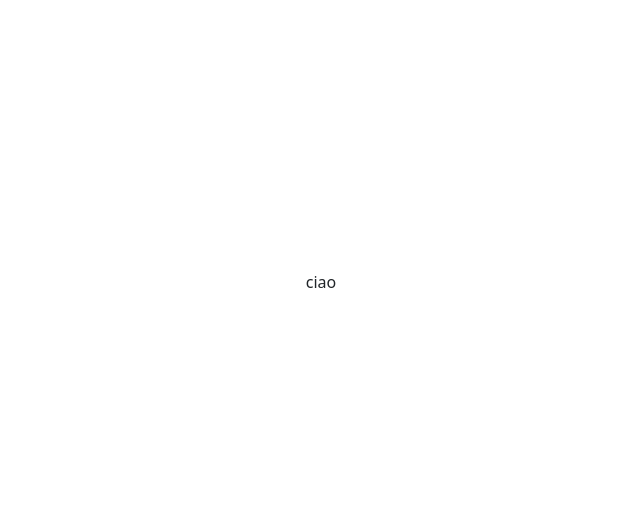
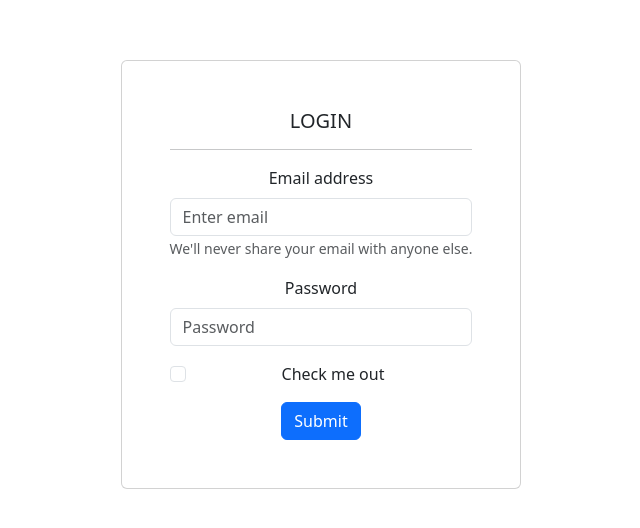
Before and after one commit to xAldox995/aldapama_frontend, a React (Vite) app: page / in a window 1280 px wide. Shown: the part 118-646 px from the top of the page, without its empty margins (319-959 px from the left). Built offline with nearby package versions, Linux system fonts and the light colour scheme.

Commit message:
DAJE ROMA DAJE FORTE SEMPRE. TI SPARI DEL TREMBOLONE E 3 CERES E SEI UN CANE DA BATTAGLIA

```diff
--- a/src/components/Login.tsx
+++ b/src/components/Login.tsx
@@ -1,7 +1,94 @@
+import { FormEvent, useState } from "react";
+import { Button, Card, Col, Container, Form, Row } from "react-bootstrap";
 
 
 const Login = () => {
-    return <>ciao</>;
+
+    const [username, setUsername] = useState<string>('');
+    const [password, setPassword] = useState<string>('');
+
+    interface loginDTO {
+        username: string,
+        password: string
+    }
+
+    const handleJWT = (token :string) => {
+
+        localStorage.setItem("JWT", token)
+
+    }
+
+
+    const handleLogin = (e: FormEvent) => {
+        e.preventDefault();
+
+        const loginData: loginDTO = {
+            username: username,
+            password: password
+        }
+
+        fetch("http://localhost:3001/auth/login", {
+            method: 'POST',
+            headers: {
+                'content-type': 'application/json'
+            },
+            body: JSON.stringify(loginData)
+        })
+            .then(response => {
+                if (!response.ok) {
+                    throw new Error('Errore nella richiesta');
+                }
+                return response.json();
+            })
+            .then(data => {
+                handleJWT(data);
+            })
+            .catch(error => {
+                console.error('Errore:', error);
+            });
+
+    }
+
+
+    return (
+        <Container fluid>
+            <Row className="justify-center">
+                <Col>
+                    <Card>
+                        <Card.Body>
+                            <Card.Title>LOGIN</Card.Title>
+                            <hr />
+                            <Card.Text>
+                                <Form onSubmit={(e) => handleLogin(e)}>
+                                    <Form.Group className="mb-3" controlId="formBasicEmail">
+                                        <Form.Label>Email address</Form.Label>
+                                        <Form.Control type="string" placeholder="Enter email" value={username} onChange={(e) => setUsername(e.target.value)} />
+                                        <Form.Text className="text-muted">
+                                            We'll never share your email with anyone else.
+                                        </Form.Text>
+                                    </Form.Group>
+
+                                    <Form.Group className="mb-3" controlId="formBasicPassword">
+                                        <Form.Label>Password</Form.Label>
+                                        <Form.Control type="password" placeholder="Password" value={password} onChange={(e) => setPassword(e.target.value)} />
+                                    </Form.Group>
+                                    <Form.Group className="mb-3" controlId="formBasicCheckbox">
+                                        <Form.Check type="checkbox" label="Check me out" />
+                                    </Form.Group>
+                                    <Button variant="primary" type="submit">
+                                        Submit
+                                    </Button>
+                                </Form>
+                            </Card.Text>
+                        </Card.Body>
+                    </Card>
+                </Col>
+            </Row>
+
+            <p>{username}</p>
+
+        </Container>
+    );
 }
 
 export default Login;
```
